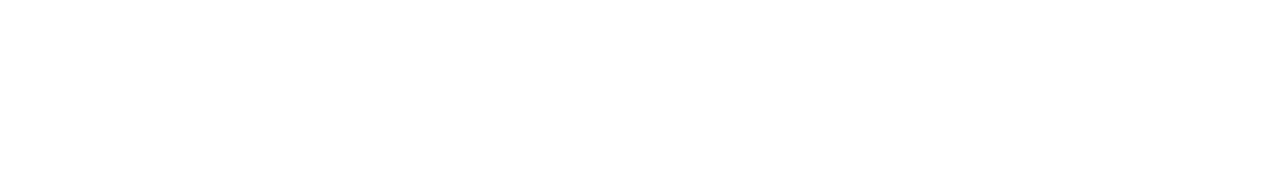
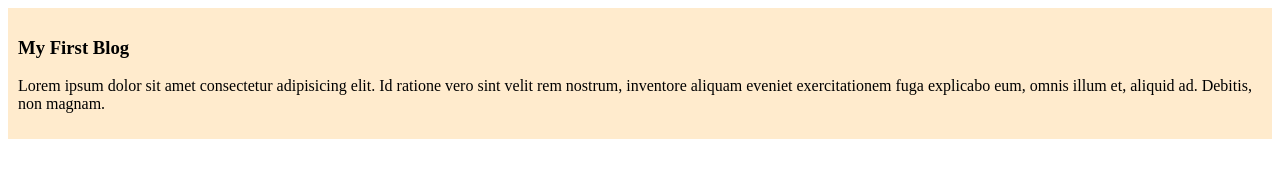
Before and after one commit to frkofficial/frk-git-hub, a plain HTML site: page index.html in a window 1280 px wide. Drawn offline with Linux system fonts and the light colour scheme.

Commit message:
Added frk blog

```diff
--- a/index.html
+++ b/index.html
@@ -4,8 +4,12 @@
     <meta charset="UTF-8">
     <meta name="viewport" content="width=device-width, initial-scale=1.0">
     <title>My first git hub repo</title>
+    <link rel="stylesheet" href="styles/blog.css">
 </head>
 <body>
-
+    <div>
+        <h3>My First Blog</h3>
+        <p>Lorem ipsum dolor sit amet consectetur adipisicing elit. Id ratione vero sint velit rem nostrum, inventore aliquam eveniet exercitationem fuga explicabo eum, omnis illum et, aliquid ad. Debitis, non magnam.</p>
+    </div>
 </body>
 </html>
--- /dev/null
+++ b/styles/blog.css
@@ -0,0 +1,4 @@
+div{
+    background-color: blanchedalmond;
+    padding: 10px;
+}
```
